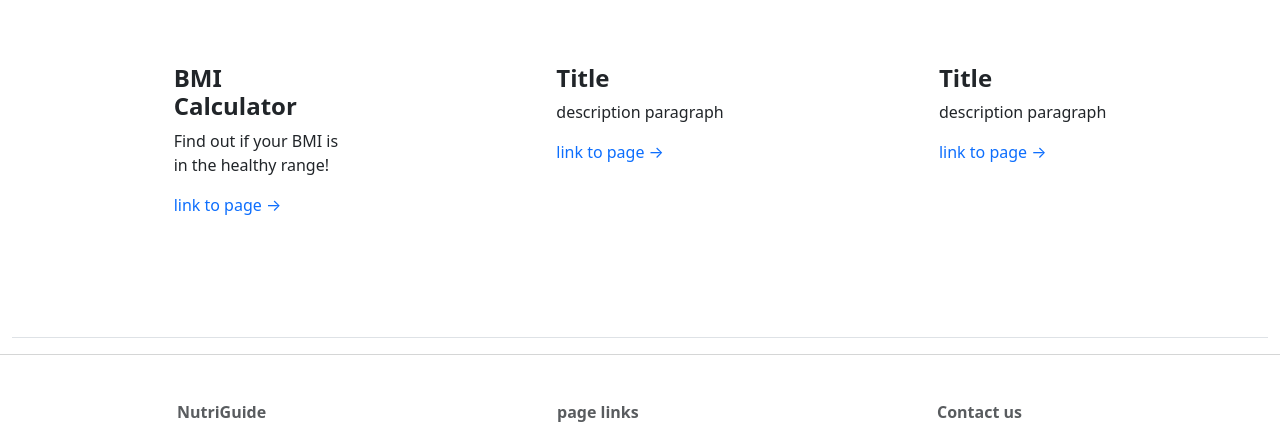
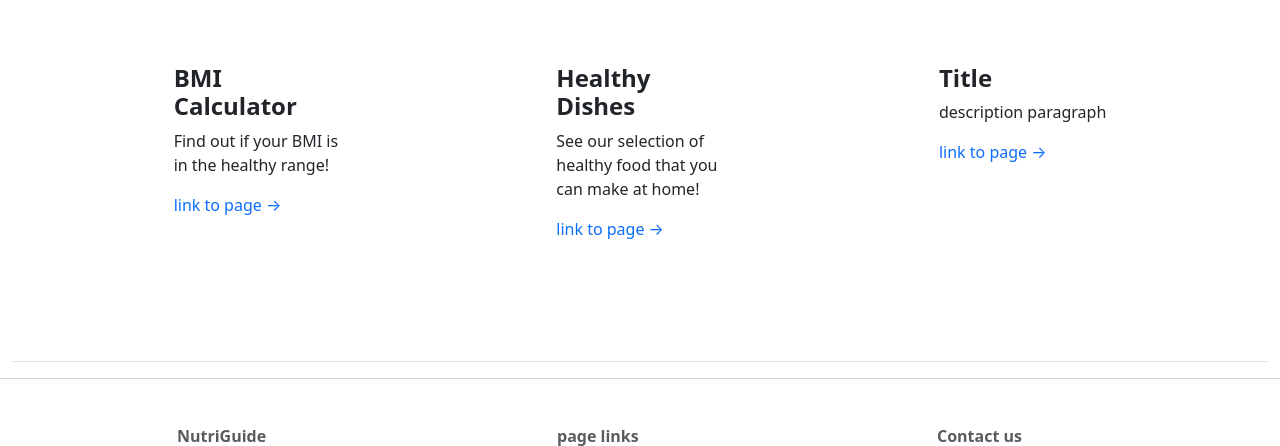
Before and after one commit to ronjohn5on/hackathon2023, a Flask app: page / in a window 1280 px wide. Shown: the part 328-774 px from the top of the page. Run offline with Flask 3, Linux system fonts and the light colour scheme.

Commit message:
added links to foodList

```diff
--- a/templates/home.html
+++ b/templates/home.html
@@ -30,9 +30,9 @@
             </div>
             <div class="col-md-2 col-lg-2 col-xl-2 mx-auto mb-4">
                 <div class="feature bg-primary bg-gradient text-white rounded-3 mb-3"><i class="bi bi-toggles2"></i></div>
-                <h2 class="h4 fw-bolder">Title</h2>
-                <p>description paragraph</p>
-                <a class="text-decoration-none" href="#!">
+                <h2 class="h4 fw-bolder">Healthy Dishes</h2>
+                <p>See our selection of healthy food that you can make at home!</p>
+                <a class="text-decoration-none" href="/food_items">
                     link to page &rarr;
                 </a>
             </div>
```
